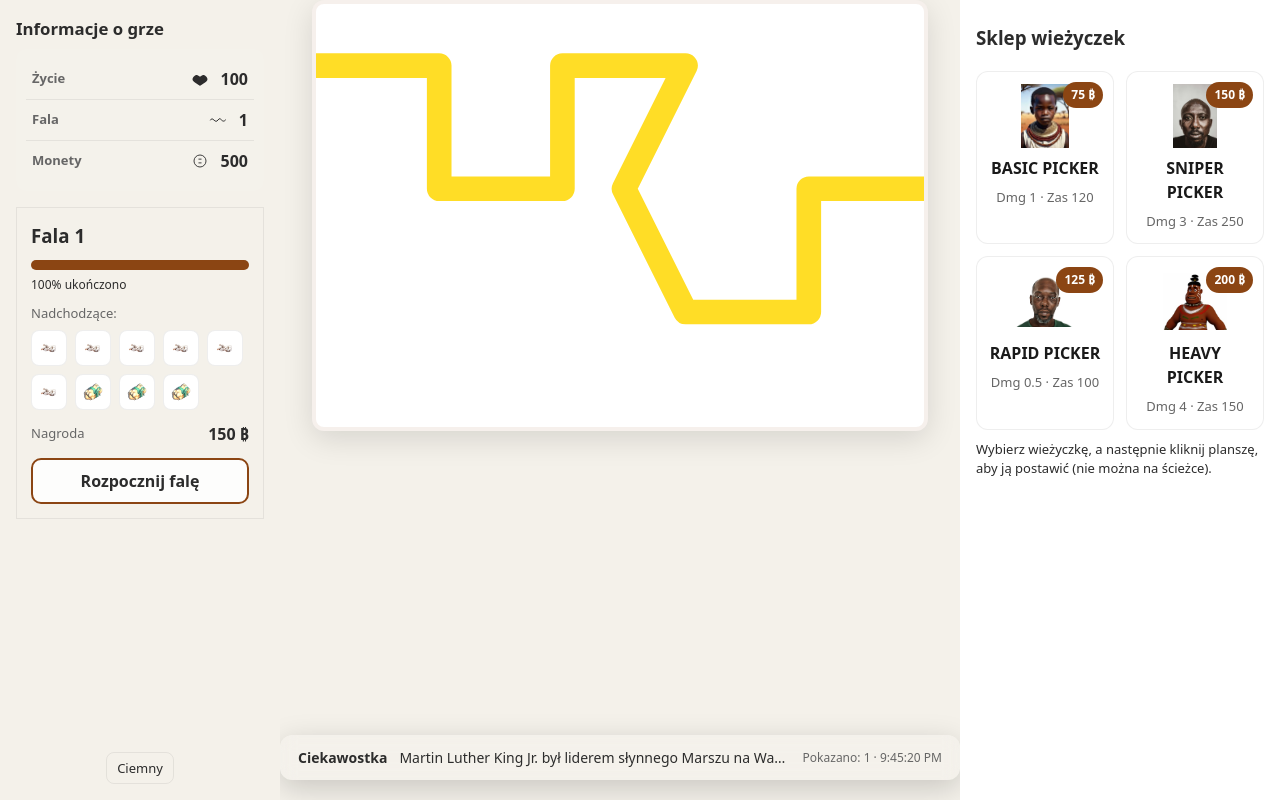
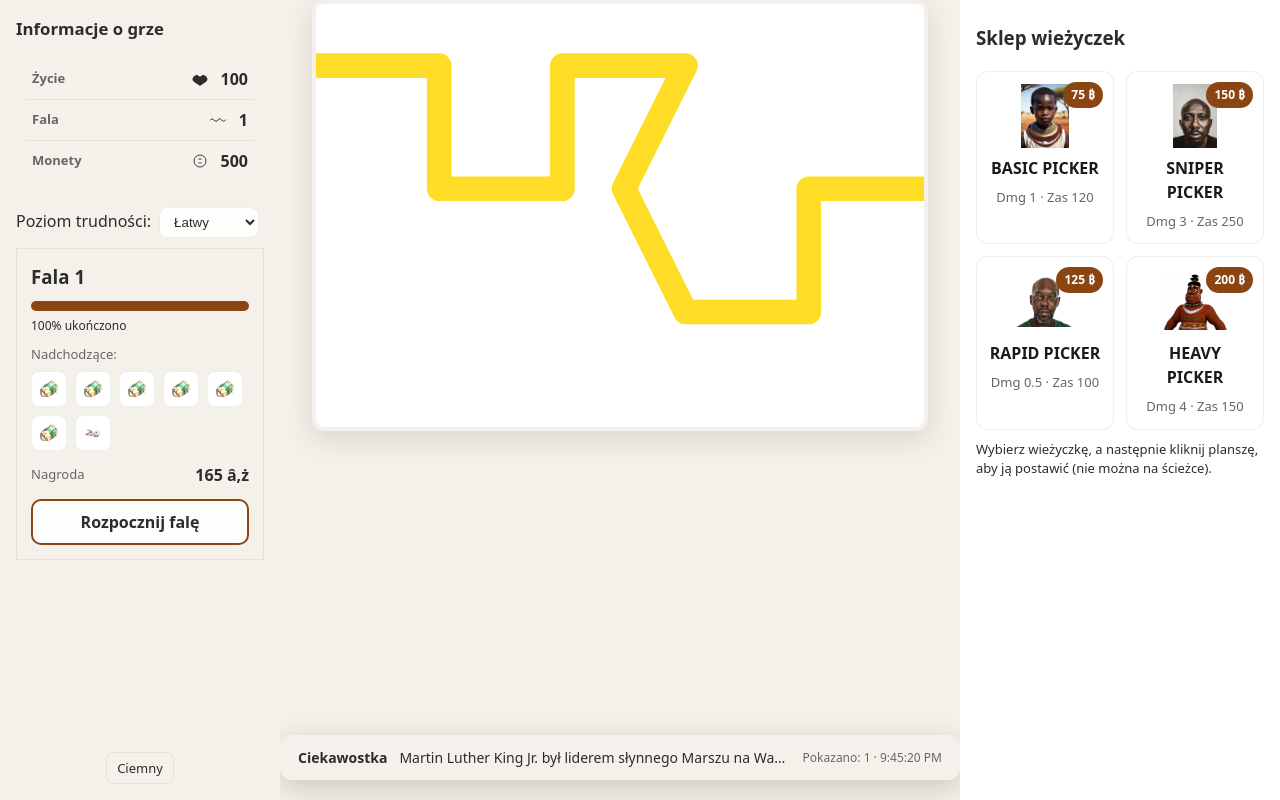
Before and after one commit to ASalek-Szkola/bawelna-app, a React (Vite) app: page / in a window 1280 px wide. Built offline with nearby package versions, Linux system fonts and the light colour scheme.

Commit message:
Dynamic wave generation

```diff
--- a/src/App.jsx
+++ b/src/App.jsx
@@ -1,5 +1,5 @@
 // App.jsx
-import React, { useEffect } from 'react';
+import React, { useEffect, useState } from 'react';
 import GameInfo from './components/HUD/GameInfo';
 import GameBoard from './components/Board/GameBoard';
 import TowerInfo from './components/TowerPanel/TowerInfo';
@@ -15,16 +15,21 @@ import useTowers from './hooks/useTowers';
 import useGameLoop from './hooks/useGameLoop';
 import useGameState from './hooks/useGameState';
 
+import { generateSingleWaveData } from './utils/waveGenerator'; // Importuj funkcję do generowania pojedynczych fal
+
 const App = () => {
-  // Headless game state/hooks
   const boardScale = useBoardScaling();
 
+  const [difficulty, setDifficulty] = useState('Easy');
+
+  // Headless game state/hooks
   const {
     health, setHealth, money, setMoney, wave, setWave,
     factsHistory, setFactsHistory,
     quizOpen, quizQuestion, pendingWaveResult, handleQuizClose,
-    syncLoopState
-  } = useGameState();
+    syncLoopState,
+    currentWaveData // Pobieramy currentWaveData z useGameState
+  } = useGameState(difficulty); // Przekazujemy difficulty do useGameState
 
   const {
     towers, setTowers, selectedTower, selectedTowerId, setSelectedTowerId,
@@ -33,7 +38,11 @@ const App = () => {
     handlePlaceTower, handleSellTower, handleUpgrade, handleTargetingChange
   } = useTowers({ money, setMoney });
 
-  const { enemies, waveActive, startWave, setWaveActive, clearEnemies } = useGameLoop({ towers, setTowers, onEnemyEscape: (damage) => setHealth((prev) => Math.max(0, prev + Number(damage) || 0)) });
+  const { enemies, waveActive, startWave, setWaveActive, clearEnemies } = useGameLoop({
+    towers,
+    setTowers,
+    onEnemyEscape: (damage) => setHealth((prev) => Math.max(0, prev + Number(damage) || 0)),
+  });
 
   const [theme, setTheme] = React.useState(() => {
     if (typeof window !== 'undefined' && window.matchMedia) {
@@ -66,7 +75,41 @@ const App = () => {
           <GameInfo health={health} wave={wave} money={money} />
         </div>
         <div className="panel-section">
-          <WaveManager wave={wave} onStartWave={() => startWave(wave)} waveActive={waveActive} enemies={enemies} />
+          <div style={{ marginBottom: '10px' }}>
+            <label htmlFor="difficulty-select" style={{ marginRight: '8px' }}>Poziom trudności:</label>
+            <select
+              id="difficulty-select"
+              value={difficulty}
+              onChange={(e) => {
+                setDifficulty(e.target.value);
+                setWave(1); // Resetuj falę przy zmianie trudności
+                setHealth(100); // Resetuj zdrowie
+                setMoney(500); // Resetuj pieniądze
+                setTowers([]); // Usuń wieże
+                clearEnemies(); // Usuń wrogów
+                setWaveActive(false); // Zatrzymaj aktualną falę
+              }}
+              style={{
+                padding: '6px 10px',
+                borderRadius: '8px',
+                border: '1px solid var(--border-ui)',
+                backgroundColor: 'var(--button-bg)',
+                color: 'var(--button-text)',
+              }}
+            >
+              <option value="Easy">Łatwy</option>
+              <option value="Normal">Normalny</option>
+              <option value="Hard">Trudny</option>
+            </select>
+          </div>
+          <WaveManager
+            wave={wave}
+            onStartWave={() => startWave(currentWaveData)} // Przekaż currentWaveData do startWave
+            waveActive={waveActive}
+            enemies={enemies}
+            currentWaveData={currentWaveData} // Przekaż aktualne dane fali
+            difficulty={difficulty} // Przekaż difficulty do WaveManager
+          />
         </div>
         <div className="sidebar-footer">
           <button className="theme-toggle" onClick={() => setTheme((t) => (t === 'dark' ? 'light' : 'dark'))}>
--- a/src/components/HUD/WaveManager.jsx
+++ b/src/components/HUD/WaveManager.jsx
@@ -1,20 +1,23 @@
+// \components\HUD\WaveManager.jsx
 import React from 'react';
 import PropTypes from 'prop-types';
-import waveConfig from '../../config/waveConfig.json';
 import enemyConfig from '../../config/enemyConfig.json';
 import '../../styles/WaveManager.css';
+import { generateSingleWaveData } from '../../utils/waveGenerator'; // Importuj tutaj
 
-const WaveManager = ({ wave, onStartWave, waveActive, enemies = [] }) => {
-  const waveData = waveConfig.waves[wave - 1];
-  if (!waveData) return <div className="wave-manager panel">Brak kolejnych fal</div>;
+const WaveManager = ({ wave, onStartWave, waveActive, enemies = [], currentWaveData, difficulty }) => {
+  const waveData = currentWaveData; // Używamy propa currentWaveData
+
+  // Generuj dane dla następnej fali na potrzeby podglądu
+  const nextWaveData = generateSingleWaveData(difficulty, wave + 1);
+
+  if (!waveData) return <div className="wave-manager panel">Brak danych fali</div>;
 
   const computedTotal = waveData.enemies.reduce((s, e) => s + (e.count || 0), 0);
   const totalInWave = enemies && enemies.length ? (enemies[0]?.totalInWave || computedTotal) : computedTotal;
 
   const aliveCount = enemies.filter(e => e.health > 0 && !e.escaped).length;
   const percentComplete = totalInWave ? Math.round(((totalInWave - aliveCount) / totalInWave) * 100) : 0;
-
-  const nextWave = waveConfig.waves[wave];
 
   return (
     <div className="wave-manager panel wave-control">
@@ -30,17 +33,17 @@ const WaveManager = ({ wave, onStartWave, waveActive, enemies = [] }) => {
       <div className="wave-upcoming">
         <div className="upcoming-label">Nadchodzące:</div>
         <div className="upcoming-list">
-          {nextWave ? nextWave.enemies.flatMap(e => Array.from({ length: Math.min(e.count, 6) }).map((_, i) => (
+          {nextWaveData && nextWaveData.enemies && nextWaveData.enemies.length > 0 ? nextWaveData.enemies.flatMap(e => Array.from({ length: Math.min(e.count, 6) }).map((_, i) => (
             <div key={`${e.type}-${i}`} className="enemy-tile">
               <img src={enemyConfig[e.type]?.image} alt={e.type} className="enemy-img" onError={(ev) => { ev.target.style.display = 'none'; }} />
             </div>
-          ))) : <div className="muted">Brak podglądu</div>}
+          ))) : <div className="muted">Brak podglądu / Koniec fal</div>}
         </div>
       </div>
 
       <div className="wave-reward">
         <div className="reward-label">Nagroda</div>
-        <div className="reward-value"><strong>{waveData.reward} ₿</strong></div>
+        <div className="reward-value"><strong>{waveData.reward} â‚ż</strong></div>
       </div>
 
       <div className="wave-actions">
@@ -57,11 +60,14 @@ WaveManager.propTypes = {
   onStartWave: PropTypes.func.isRequired,
   waveActive: PropTypes.bool,
   enemies: PropTypes.array,
+  currentWaveData: PropTypes.object,
+  difficulty: PropTypes.string.isRequired, // Dodano prop
 };
 
 WaveManager.defaultProps = {
   enemies: [],
   waveActive: false,
+  currentWaveData: { enemies: [], reward: 0 },
 };
 
 export default React.memo(WaveManager);
--- a/src/hooks/useGameLoop.js
+++ b/src/hooks/useGameLoop.js
@@ -1,8 +1,8 @@
+// \hooks\useGameLoop.js
 import { useState, useEffect, useRef, useCallback } from 'react';
 import mapConfig from '../config/mapConfig.json';
 import enemyConfig from '../config/enemyConfig.json';
 import towerConfig from '../config/towerConfig.json';
-import waveConfig from '../config/waveConfig.json';
 
 export default function useGameLoop({ towers = [], setTowers = () => {}, onEnemyEscape = () => {} } = {}) {
   const [enemies, setEnemies] = useState([]);
@@ -14,9 +14,13 @@ export default function useGameLoop({ towers = [], setTowers = () => {}, onEnemy
 
   const [waveActive, setWaveActive] = useState(false);
 
-  const startWave = useCallback((waveNumber) => {
-    const waveData = waveConfig.waves[waveNumber - 1];
-    if (!waveData) return;
+  // startWave teraz przyjmuje bezpośrednio waveData dla tej konkretnej fali
+  const startWave = useCallback((waveData) => { // Zmieniono argument
+    if (!waveData || !waveData.enemies) {
+      console.warn(`Brak danych dla fali. Nie można rozpocząć.`);
+      setWaveActive(false);
+      return;
+    }
 
     let totalCount = 0;
     waveData.enemies.forEach(({ count }) => (totalCount += count));
@@ -43,7 +47,7 @@ export default function useGameLoop({ towers = [], setTowers = () => {}, onEnemy
 
     setEnemies(newEnemies);
     setWaveActive(true);
-  }, []);
+  }, []); // startWave nie zależy od waveConfig, bo dostaje konkretne waveData
 
   // Game loop: movement, spawning, tower shooting
   useEffect(() => {
@@ -160,7 +164,6 @@ export default function useGameLoop({ towers = [], setTowers = () => {}, onEnemy
         return { ...tower, cooldown: Math.max(0, newCooldown), shootingTimer: Math.max(0, newShootingTimer), isShooting };
       });
 
-      // Remove dead enemies
       updatedEnemies = updatedEnemies.filter(e => e.health > 0);
 
       if (escapeDamageTotal !== 0) {
--- a/src/hooks/useGameState.js
+++ b/src/hooks/useGameState.js
@@ -1,8 +1,9 @@
-import { useState, useRef, useCallback } from 'react';
+// \hooks\useGameState.js
+import { useState, useRef, useCallback, useEffect } from 'react';
 import quizConfig from '../config/quizConfig.json';
-import waveConfig from '../config/waveConfig.json';
+import { generateSingleWaveData } from '../utils/waveGenerator'; // Importuj generator pojedynczej fali
 
-export default function useGameState() {
+export default function useGameState(difficulty) { // Teraz przyjmuje 'difficulty'
   const [health, setHealth] = useState(100);
   const [wave, setWave] = useState(1);
   const [money, setMoney] = useState(500);
@@ -13,11 +14,20 @@ export default function useGameState() {
   const quizOpeningRef = useRef(false);
   const [pendingWaveResult, setPendingWaveResult] = useState(null);
 
-  // store references to loop controls so Quiz close can clear/stop the loop
+  // Stan do przechowywania konfiguracji obecnej fali
+  const [currentWaveData, setCurrentWaveData] = useState(() =>
+    generateSingleWaveData(difficulty, 1) // Generuj dane dla pierwszej fali
+  );
+
+  // Użyj useEffect do generowania danych nowej fali, gdy wave lub difficulty się zmieni
+  useEffect(() => {
+    setCurrentWaveData(generateSingleWaveData(difficulty, wave));
+  }, [difficulty, wave]); // Zależności: difficulty i wave
+
   const loopControls = useRef({ setWaveActive: null, clearEnemies: null });
 
+  // currentWaveData jest teraz zarządzane wewnętrznie, więc syncLoopState już go nie potrzebuje jako argumentu
   const syncLoopState = useCallback((enemies = [], waveActive = false, setWaveActive = null, clearEnemies = null) => {
-    // update stored control functions
     loopControls.current.setWaveActive = setWaveActive;
     loopControls.current.clearEnemies = clearEnemies;
 
@@ -25,8 +35,15 @@ export default function useGameState() {
 
     const allDeadOrEscaped = enemies.length === 0 || (enemies.length > 0 && enemies.every((e) => e.health <= 0 || e.escaped));
 
+    if (!currentWaveData) {
+        console.warn("Brak danych dla bieżącej fali. Możliwy błąd w generowaniu fal.");
+        if (typeof setWaveActive === 'function') setWaveActive(false);
+        if (typeof clearEnemies === 'function') clearEnemies();
+        return;
+    }
+
     if (waveActive && !quizOpen && !quizOpeningRef.current && allDeadOrEscaped) {
-      const reward = waveConfig.waves[wave - 1]?.reward || 0;
+      const reward = currentWaveData.reward || 0; // Użyj currentWaveData
       let chosenQuestion = null;
       const allQuestions = Array.isArray(quizConfig?.questions) ? quizConfig.questions : [];
 
@@ -50,24 +67,23 @@ export default function useGameState() {
         setQuizOpen(true);
       } else {
         setMoney((prev) => prev + reward);
-        setWave((prev) => prev + 1);
+        setWave((prev) => prev + 1); // Zwiększenie numeru fali spowoduje regenerację currentWaveData
         if (typeof clearEnemies === 'function') clearEnemies();
         if (typeof setWaveActive === 'function') setWaveActive(false);
       }
     }
-  }, [factsHistory, quizOpen, wave]);
+  }, [factsHistory, quizOpen, wave, currentWaveData]); // Dodano currentWaveData do zależności
 
   const handleQuizClose = useCallback((isCorrect) => {
     const base = pendingWaveResult?.reward || 0;
     const bonus = isCorrect ? Math.floor(base * 0.25) : 0;
     setMoney((prev) => prev + base + bonus);
-    setWave((prev) => prev + 1);
+    setWave((prev) => prev + 1); // Zwiększenie numeru fali spowoduje regenerację currentWaveData
     setPendingWaveResult(null);
     quizOpeningRef.current = false;
     setQuizOpen(false);
     setQuizQuestion(null);
 
-    // ensure loop cleaned up
     try {
       if (loopControls.current.clearEnemies) loopControls.current.clearEnemies();
       if (typeof loopControls.current.setWaveActive === 'function') loopControls.current.setWaveActive(false);
@@ -87,6 +103,7 @@ export default function useGameState() {
     quizQuestion,
     pendingWaveResult,
     handleQuizClose,
-    syncLoopState
+    syncLoopState,
+    currentWaveData // Zwracamy currentWaveData
   };
 }
--- /dev/null
+++ b/src/utils/waveGenerator.js
@@ -0,0 +1,160 @@
+// \utils\waveGenerator.js
+
+const ENEMY_POWER_VALUES = {
+  "basic": 10,
+  "fast": 15,
+  "swarm": 5,
+  "tank": 50,
+  "boss": 200
+};
+
+const DIFFICULTY_SETTINGS = {
+  "Easy": {
+    baseWavePower: 80,
+    wavePowerGrowth: 1.25,
+    rewardBase: 100,
+    rewardPerWave: 50,
+    rewardMultiplier: 1.0,
+    enemyDistribution: {
+      early: ["basic", "fast"],
+      mid: ["basic", "fast", "swarm", "tank"],
+      late: ["basic", "fast", "swarm", "tank", "boss"]
+    },
+    tankBossThreshold: 4,
+    bossWaveFrequency: 6
+  },
+  "Normal": {
+    baseWavePower: 120,
+    wavePowerGrowth: 1.30,
+    rewardBase: 100,
+    rewardPerWave: 50,
+    rewardMultiplier: 0.9,
+    enemyDistribution: {
+      early: ["basic", "fast", "swarm"],
+      mid: ["basic", "fast", "swarm", "tank"],
+      late: ["basic", "fast", "swarm", "tank", "boss"]
+    },
+    tankBossThreshold: 3,
+    bossWaveFrequency: 4
+  },
+  "Hard": {
+    baseWavePower: 180,
+    wavePowerGrowth: 1.35,
+    rewardBase: 80,
+    rewardPerWave: 60,
+    rewardMultiplier: 0.8,
+    enemyDistribution: {
+      early: ["fast", "swarm", "tank"],
+      mid: ["fast", "swarm", "tank", "boss"],
+      late: ["fast", "swarm", "tank", "boss"]
+    },
+    tankBossThreshold: 2,
+    bossWaveFrequency: 3
+  }
+};
+
+function shuffleArray(array) {
+  const newArray = [...array];
+  for (let i = newArray.length - 1; i > 0; i--) {
+    const j = Math.floor(Math.random() * (i + 1));
+    [newArray[i], newArray[j]] = [newArray[j], newArray[i]];
+  }
+  return newArray;
+}
+
+/**
+ * Generuje dynamiczną konfigurację DLA POJEDYNCZEJ fali wrogów na podstawie wybranego poziomu trudności.
+ *
+ * @param {string} difficulty - Poziom trudności ("Easy", "Normal", "Hard").
+ * @param {number} waveNumber - Numer fali do wygenerowania (zaczynając od 1).
+ * @returns {object} Obiekt z konfiguracją pojedynczej fali (enemies: [], reward: number).
+ */
+export function generateSingleWaveData(difficulty, waveNumber) {
+  const settings = DIFFICULTY_SETTINGS[difficulty];
+  if (!settings) {
+    console.warn(`Nieznany poziom trudności: ${difficulty}. Używanie domyślnego: Easy.`);
+    difficulty = "Easy";
+    settings = DIFFICULTY_SETTINGS["Easy"];
+  }
+
+  // Wzrost mocy fali odnosi się do (waveNumber - 1), ponieważ fala 1 ma moc bazową.
+  let currentWavePower = settings.baseWavePower * Math.pow(settings.wavePowerGrowth, waveNumber - 1);
+  let waveEnemies = [];
+  let currentPowerSpent = 0;
+
+  let availableEnemyTypes;
+  if (waveNumber <= 3) {
+    availableEnemyTypes = settings.enemyDistribution.early;
+  } else if (waveNumber <= 6) {
+    availableEnemyTypes = settings.enemyDistribution.mid;
+  } else {
+    availableEnemyTypes = settings.enemyDistribution.late;
+  }
+
+  const isBossWave = (waveNumber >= settings.tankBossThreshold && (waveNumber - settings.tankBossThreshold + 1) % settings.bossWaveFrequency === 0);
+  if (isBossWave && availableEnemyTypes.includes("boss")) {
+    const bossType = "boss";
+    const bossCount = 1 + (difficulty === "Hard" ? Math.floor((waveNumber - settings.tankBossThreshold) / settings.bossWaveFrequency) : 0);
+    waveEnemies.push({ type: bossType, count: bossCount });
+    currentPowerSpent += ENEMY_POWER_VALUES[bossType] * bossCount;
+    currentWavePower *= 1.1;
+  }
+
+  while (currentWavePower - currentPowerSpent > ENEMY_POWER_VALUES.swarm / 2) {
+    const remainingPower = currentWavePower - currentPowerSpent;
+    const possibleEnemyTypesForFilling = shuffleArray(availableEnemyTypes.filter(type => type !== "boss" || (!isBossWave && remainingPower >= ENEMY_POWER_VALUES.boss)));
+
+    let addedEnemyInThisIteration = false;
+    const sortedByPowerDesc = [...possibleEnemyTypesForFilling].sort((a,b) => ENEMY_POWER_VALUES[b] - ENEMY_POWER_VALUES[a]);
+
+    for (const enemyType of sortedByPowerDesc) {
+      const enemyPower = ENEMY_POWER_VALUES[enemyType];
+      if (enemyPower <= remainingPower) {
+        let countToAdd = 1;
+        if (enemyType === "swarm") {
+          countToAdd = Math.max(1, Math.floor(Math.random() * (remainingPower / enemyPower / 2) + 1));
+          countToAdd = Math.min(countToAdd, 50);
+          if (enemyPower * countToAdd > remainingPower) {
+              countToAdd = Math.max(1, Math.floor(remainingPower / enemyPower));
+          }
+        } else {
+            countToAdd = Math.max(1, Math.floor(Math.random() * (remainingPower / enemyPower / 3) + 1));
+            if (enemyPower * countToAdd > remainingPower) {
+                 countToAdd = Math.max(1, Math.floor(remainingPower / enemyPower));
+            }
+        }
+
+        if (countToAdd === 0) continue;
+
+        let existingEnemyGroup = waveEnemies.find(e => e.type === enemyType);
+        if (existingEnemyGroup) {
+          existingEnemyGroup.count += countToAdd;
+        } else {
+          waveEnemies.push({ type: enemyType, count: countToAdd });
+        }
+        currentPowerSpent += enemyPower * countToAdd;
+        addedEnemyInThisIteration = true;
+        break;
+      }
+    }
+
+    if (!addedEnemyInThisIteration) {
+      break;
+    }
+  }
+
+  if (waveEnemies.length === 0) {
+      const weakest = availableEnemyTypes.sort((a,b) => ENEMY_POWER_VALUES[a] - ENEMY_POWER_VALUES[b])[0];
+      if (weakest) {
+          waveEnemies.push({type: weakest, count: 1});
+      }
+  }
+
+  let reward = Math.round((settings.rewardBase + (waveNumber * settings.rewardPerWave)) * settings.rewardMultiplier);
+  reward = Math.round(reward + (currentPowerSpent / 5));
+
+  return {
+    enemies: waveEnemies,
+    reward: Math.max(50, reward)
+  };
+}
```
